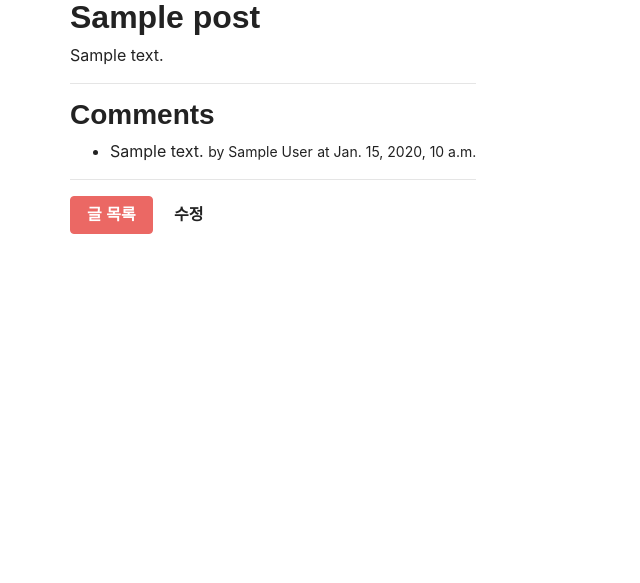
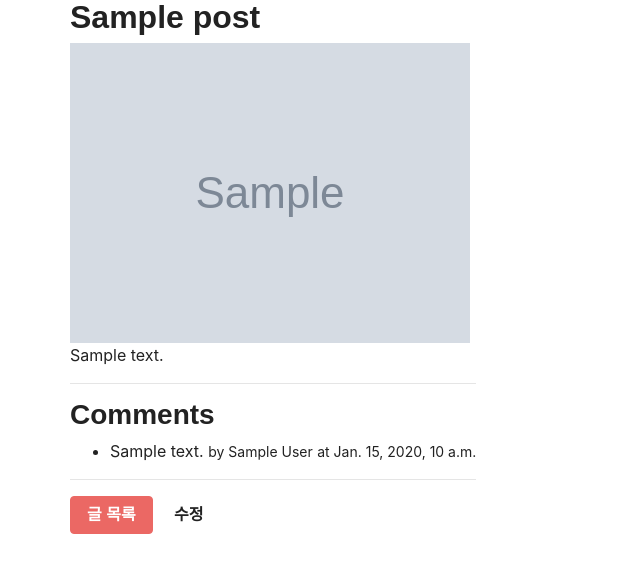
Before and after one commit to limjisuu/travel_blog, a Django app: template blog/templates/blog/post_detail.html in a window 1280 px wide. Shown: the part 56-639 px from the top of the page, without its empty margins (0-640 px from the left). Run offline with Django 3.2, Linux system fonts and the light colour scheme; the template is opened without the code that fills it: most values are stand-ins (such as "Sample title", 1, 10 or a date in 2020); grey boxes marked "Sample" are stand-in pictures; some libraries are stand-ins or nearby versions; some web fonts are replaced.

Commit message:
blog/post_detail.html 템플릿에 photo img 노출

```diff
--- a/blog/templates/blog/post_detail.html
+++ b/blog/templates/blog/post_detail.html
@@ -9,6 +9,11 @@
         <div class="row">
             <div class="col=sm-12">
                 <h2>{{ post.title }}</h2>
+
+                {# <img src="/media/{{ post.photo }}" style="max-width: 100%;" /> #}
+                {% if post.photo %}
+                    <img src="{{ post.photo.url }}" style="max-width: 100%;" />
+                {% endif %}
 
                 {{ post.content|linebreaks }}
 
```
